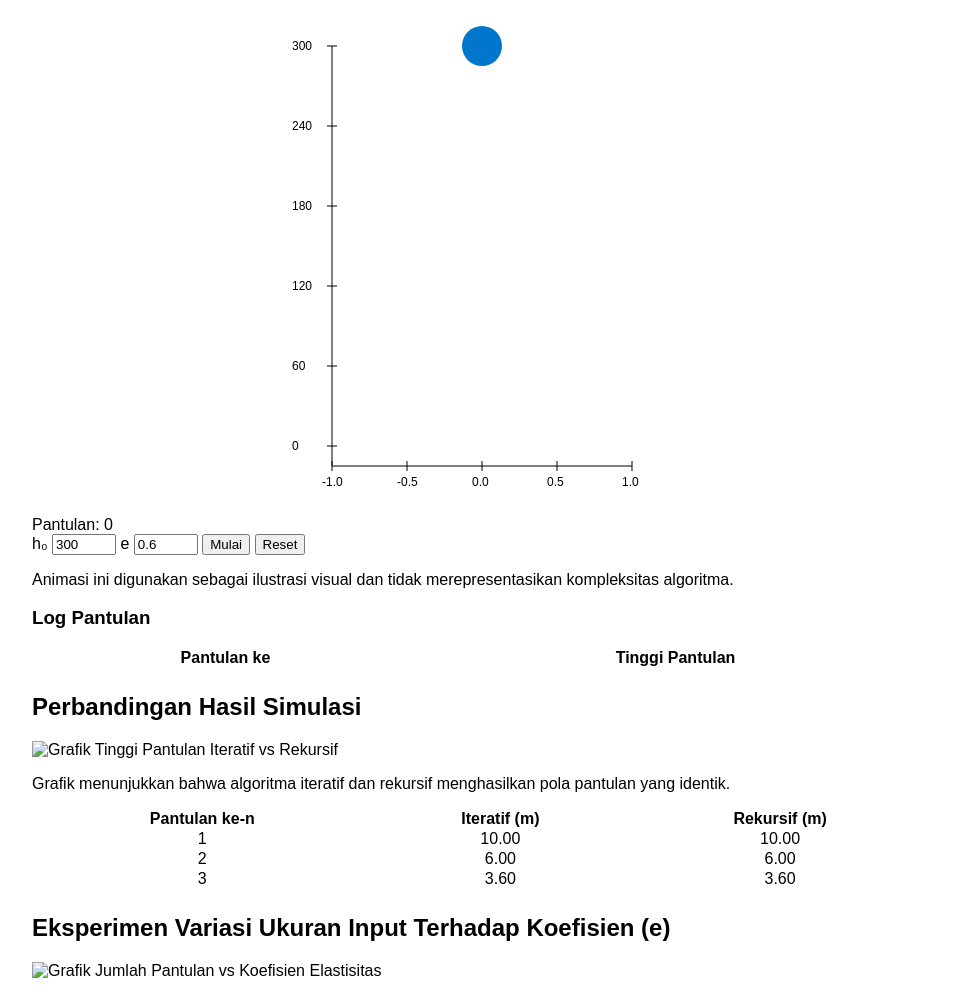
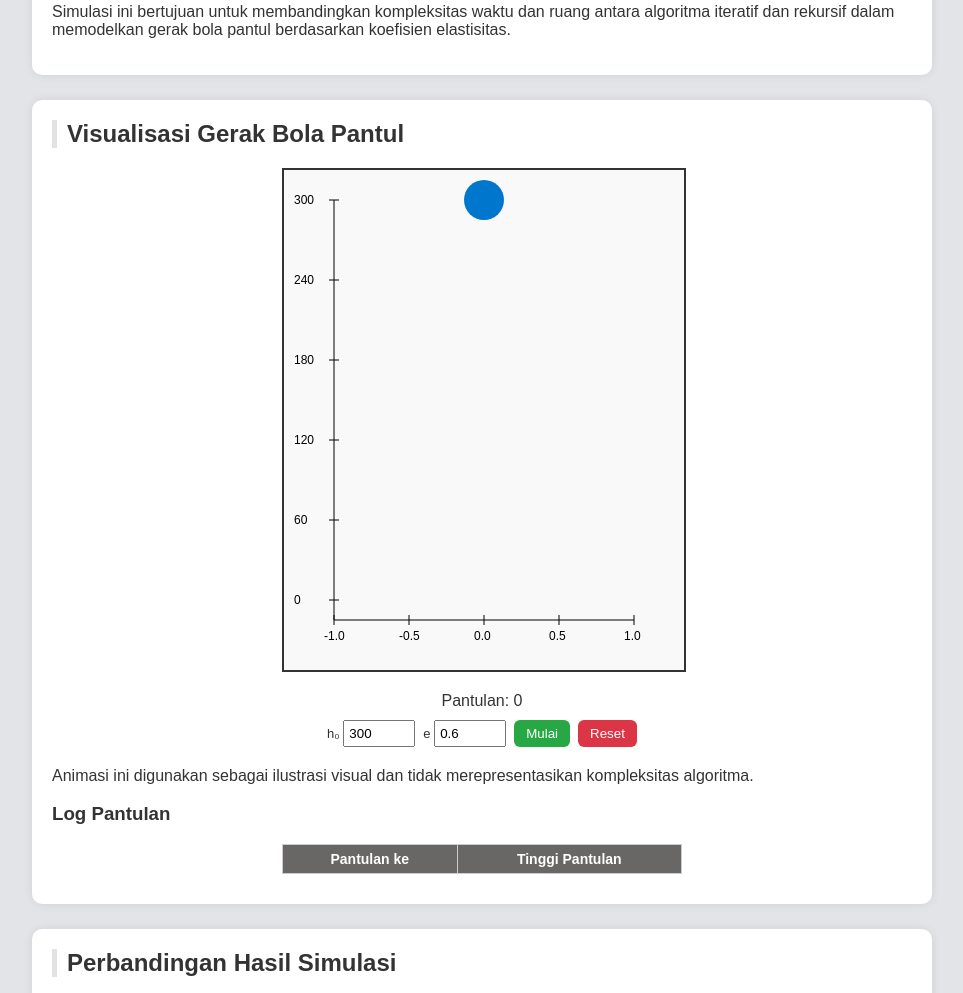
Before and after one commit to BagasAndraw/PROJECT-ANALISIS-KOMPLEKSITAS-ALGORITMA, a plain HTML site: page web/index.html in a window 1280 px wide. Shown: the part 292-1285 px from the top of the page, without its empty margins (158-1121 px from the left). Drawn offline with Linux system fonts and the light colour scheme.

Commit message:
menambahkan grafik seluruh percobaan atau running time

```diff
--- a/web/index.html
+++ b/web/index.html
@@ -70,7 +70,7 @@
 
     <section class="box">
         <h2>Perbandingan Hasil Simulasi</h2>
-        <img src="assets/grafik_pantulan.png" alt="Grafik Tinggi Pantulan Iteratif vs Rekursif">
+        <img src="assests/grafik_pantulan.png" alt="Grafik Tinggi Pantulan Iteratif vs Rekursif">
         <p class="note">
             Grafik menunjukkan bahwa algoritma iteratif dan rekursif menghasilkan
             pola pantulan yang identik.
@@ -95,7 +95,7 @@
 
     <section class="box">
         <h2>Eksperimen Variasi Ukuran Input Terhadap Koefisien (e)</h2>
-        <img src="assets/grafik_pantulan_vs_e.png" alt="Grafik Jumlah Pantulan vs Koefisien Elastisitas" class="grafik">
+        <img src="assests/grafik_pantulan_vs_e.png" alt="Grafik Jumlah Pantulan vs Koefisien Elastisitas" class="grafik">
 
         <p class="note">
             Grafik menunjukkan bahwa semakin besar nilai koefisien elastisitas (e),
@@ -123,7 +123,7 @@
     <section class="box">
         <h2>Eksperimen Variasi Ukuran Input Terhadap h0</h2>
 
-        <img src="assets/grafik_pantulan_vs_h0.png" alt="Grafik Waktu Eksekusi vs Tinggi Awal"class="grafik">
+        <img src="assests/grafik_pantulan_vs_h0.png" alt="Grafik Waktu Eksekusi vs Tinggi Awal"class="grafik">
 
         <table>
             <thead>
@@ -165,7 +165,7 @@
 
     <section class="box">
         <h2>Perbandingan Waktu Eksekusi</h2>
-        <img src="assets/grafik_perbandingan_waktu.png" alt="Perbandingan Waktu Eksekusi">
+        <img src="assests/grafik_perbandingan_waktu.png" alt="Perbandingan Waktu Eksekusi">
         <table id="timeTable">
             <thead>
                 <tr>
--- a/web/style.css
+++ b/web/style.css
@@ -1,6 +1,8 @@
 body {
     margin: 0;
     font-family: Arial, Helvetica, sans-serif;
+    background-color: #e2e4e8;
+    color: #333;
 }
 
 .container {
@@ -11,40 +13,156 @@ body {
 
 header {
     text-align: center;
-}
-
-.box {
+    background: white;
+    padding: 20px;
     margin-bottom: 25px;
+    border-radius: 10px;
+    box-shadow: 0 0 10px rgba(0,0,0,0.08);
 }
 
 h1 {
     font-size: 26px;
+    line-height: 1.4;
+}
+
+.subtitle {
+    color: #666;
+    margin-top: 8px;
+}
+
+.box {
+    background: white;
+    padding: 20px;
+    margin-bottom: 25px;
+    border-radius: 10px;
+    box-shadow: 0 0 10px rgba(0,0,0,0.08);
 }
 
 h2 {
     margin-top: 0;
+    border-left: 5px solid #e2e2e2;
+    padding-left: 10px;
 }
 
 canvas {
     display: block;
-    margin: auto;
+    margin: 20px auto;
+    background: #f9f9f9;
+    border: 2px solid #333;
 }
 
 img {
     display: block;
     max-width: 100%;
-    margin: auto;
+    margin: 15px auto;
+}
+
+.grafik {
+    display: block;
+    max-width: 100%;
+    margin: 15px auto;
+    border-radius: 8px;
 }
 
 table {
     width: 100%;
     border-collapse: collapse;
+    margin-top: 15px;
 }
 
 th, td {
+    border: 1px solid #ccc;
+    padding: 10px;
     text-align: center;
+}
+
+th {
+    background-color: #696666;
+    color: white;
+}
+
+#logTable {
+    width: 100%;
+    max-width: 400px;
+    margin: 10px auto;
+    border-collapse: collapse;
+    font-size: 14px;
+}
+
+#logTable th,
+#logTable td {
+    border: 1px solid #ccc;
+    padding: 6px;
+    text-align: center;
+}
+
+#logTable th {
+    background-color: #696666;
+    color: white;
+}
+
+.visual-box {
+    width: 400px;
+    margin: 20px auto;
+    text-align: center;
+}
+
+.visual-box canvas {
+    width: 100%;
+    border: 2px solid #333;
+    background: #f9f9f9;
+    display: block;
+}
+
+
+.visual-controls {
+    margin-top: 10px;
+    display: flex;
+    justify-content: center;
+    align-items: center;
+    gap: 8px;
+}
+
+.visual-controls label {
+    font-size: 13px;
+}
+
+.visual-controls input {
+    width: 60px;
+    padding: 4px;
+}
+
+.visual-controls button {
+    padding: 6px 12px;
+    border: none;
+    border-radius: 6px;
+    background-color: #2179d0;
+    color: white;
+    cursor: pointer;
+}
+
+.visual-controls .btn-start {
+    background-color: #28a745;
+}
+
+.visual-controls .btn-start:hover {
+    background-color: #218838;
+}
+
+.visual-controls .btn-reset {
+    background-color: #dc3545;
+}
+
+.visual-controls .btn-reset:hover {
+    background-color: #c82333;
+}
+
+.visual-controls button:hover {
+    background-color: #005fa3;
 }
 
 footer {
     text-align: center;
+    margin-top: 30px;
+    color: #777;
 }
```
Also changed, not shown: web/assests/grafik_pantulan.png (added), web/assests/grafik_pantulan_vs_e.png (added), web/assests/grafik_pantulan_vs_h0.png (added), web/assests/grafik_perbandingan_waktu.png (added).
